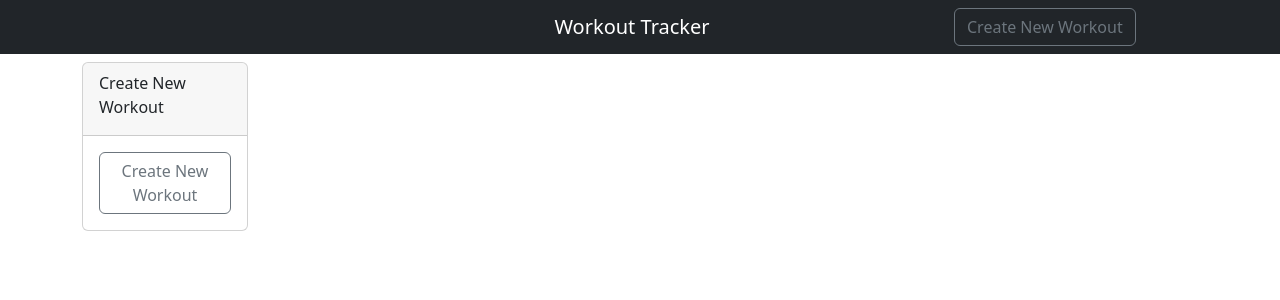
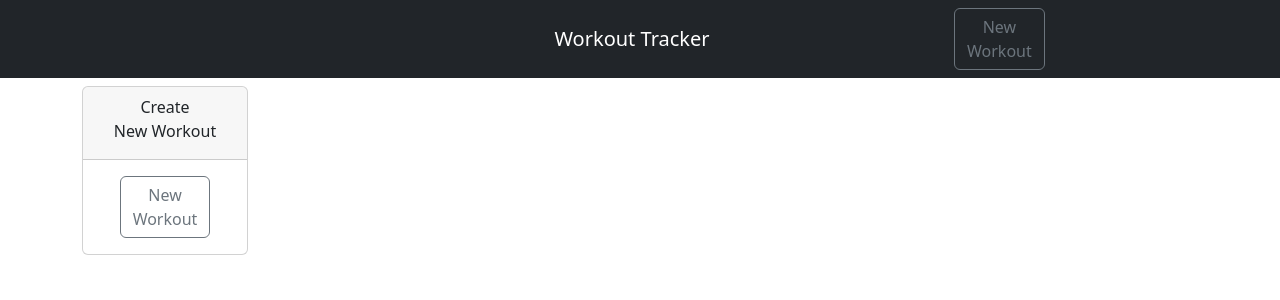
Before and after one commit to David-Ogden-III/first_react_project, a React (Create React App) app: page / in a window 1280 px wide. Shown: the top 300 px of the page. Built offline with nearby package versions, Linux system fonts and the light colour scheme.

Commit message:
Still not able to filter exercises by card ID but rest of MVP is complete

```diff
--- a/src/App.js
+++ b/src/App.js
@@ -1,7 +1,7 @@
 import { Header } from './components/Header';
 import { useState } from 'react';
 import AddExerciseCard from './components/addExerciseCard'
-import { Container } from 'reactstrap';
+import { Container, Row } from 'reactstrap';
 
 let nextId = 10;
 let superNextId = 100
@@ -25,8 +25,12 @@ function App() {
     <div>
       <Header onSubmit={addTitle} />
       <Container>
-        <AddExerciseCard workoutList={workoutList} addExercise={addExercise} exerciseList={exerciseList} onSubmit={addTitle} />
-      </Container>
+        <Row>
+        {workoutList.map(workout =>
+        <AddExerciseCard key={workout.id} workoutList={workout} cardId={workout.id} addExercise={addExercise} exerciseList={exerciseList} onSubmit={addTitle} />
+        )}
+        </Row>
+        </Container>
     </div>
   );
 };
--- a/src/components/addExerciseCard.js
+++ b/src/components/addExerciseCard.js
@@ -1,37 +1,36 @@
-import { Row, Col, CardHeader, Card, CardBody, CardTitle } from 'reactstrap';
+import { Col, CardHeader, Card, CardBody, CardTitle } from 'reactstrap';
 import ExerciseForm from './exerciseComps/ExerciseForm';
 import ModalForm from './focusComps/ModalForm';
 
-export default function AddExerciseCard({ workoutList, addExercise, exerciseList, onSubmit }) {
+export default function AddExerciseCard({ workoutList, addExercise, exerciseList, onSubmit, cardId }) {
 
     return (
-        <Row>
-            {workoutList.map(workout =>
-                <Col md='2' xs='4' className='my-2' key={workout.id}>
-                    {workout.id !== 0 ?
+        <>
+
+                <Col xs='6' sm='4' md='3' lg='2' className='my-2' >
+                    {workoutList.id !== 0 ?
                         <Card>
                             <CardHeader>
-                                <CardTitle>
-                                    {workout.focus}<br />{workout.date}
+                                <CardTitle className='text-center'>
+                                    {workoutList.focus}<br />{workoutList.date}
                                 </CardTitle>
                             </CardHeader>
                             <CardBody className='mx-auto'>
-                                <ExerciseForm onSubmit={addExercise} workoutList={workoutList} exerciseList={exerciseList} />
+                                <ExerciseForm onSubmit={addExercise} workoutList={workoutList} exerciseList={exerciseList} cardId={cardId} />
                             </CardBody>
                         </Card>
                         : <Card>
                             <CardHeader>
-                                <CardTitle>
-                                   Create New Workout
+                                <CardTitle className='text-center'>
+                                   Create<br />New Workout
                                 </CardTitle>
                             </CardHeader>
-                            <CardBody>
+                            <CardBody className='mx-auto'>
                                 <ModalForm onSubmit={onSubmit}/>
                             </CardBody>
                         </Card>
                     }
                 </Col>
-            )}
-        </Row>
+        </>
     )
 };
--- a/src/components/exerciseComps/AddExercise.js
+++ b/src/components/exerciseComps/AddExercise.js
@@ -1,23 +1,19 @@
 import { Col, Row, Button } from "reactstrap";
 
-const AddExercise = ({ exerciseList, workoutList }) => {
+const AddExercise = ({ exerciseList, cardId }) => {
+    const pleaseWork = exerciseList.filter(
+        exercise => exercise.cardId === cardId
+    );
+
+    if (pleaseWork.length === 0) {
+        return <p>No Exercises yet</p>
+    }
+
     return (
         <>
-            <Row>
-                <Col xs='3'>
-                    Exercise
-                </Col>
-                <Col xs='2'>
-                    Weight
-                </Col>
-                <Col xs='2'>
-                    Reps
-                </Col>
-                <hr />
-            </Row>
-            {exerciseList.map(exercise =>
+            {pleaseWork.map(exercise => (
                 <Row key={exercise.id}>
-                    { exercise.id !==0 ?
+                    {exercise.id !== 0 ?
                         <>
                             <Col xs='3'>
                                 {exercise.lift}
@@ -32,10 +28,10 @@ const AddExercise = ({ exerciseList, workoutList }) => {
                                 <Button size='sm' type='submit' className="my-1">Edit</Button>
                             </Col>
                         </>
-                   : null }
+                        : null}
                 </Row>
 
-            )
+            ))
             }
         </>
     )
--- a/src/components/exerciseComps/ExerciseForm.js
+++ b/src/components/exerciseComps/ExerciseForm.js
@@ -5,7 +5,7 @@ import AddExercise from './AddExercise';
 import { exerciseFormValidation } from './ExerciseFormValidation';
 
 
-function ExerciseForm({ onSubmit, exerciseList, workoutList }) {
+function ExerciseForm({ onSubmit, exerciseList, workoutList, cardId }) {
     const [modalOpen, setModalOpen] = useState(false);
 
     const handleSubmit = (values, { resetForm }) => {
@@ -22,10 +22,11 @@ function ExerciseForm({ onSubmit, exerciseList, workoutList }) {
     return (
         <>
             <Button outline onClick={() => setModalOpen(true)}>
-                View Workout
+                View<br />Workout
             </Button>
             <Modal isOpen={modalOpen}>
                 <ModalHeader toggle={() => setModalOpen(false)}>
+                    {workoutList.focus}<br />{workoutList.date}
                 </ModalHeader>
                 <ModalBody>
 
@@ -84,7 +85,19 @@ function ExerciseForm({ onSubmit, exerciseList, workoutList }) {
                             </FormGroup>
                         </Form>
                     </Formik>
-                    <AddExercise exerciseList={exerciseList} workoutList={workoutList} />
+                    <Row>
+                <Col xs='3'>
+                    Exercise
+                </Col>
+                <Col xs='2'>
+                    Weight
+                </Col>
+                <Col xs='2'>
+                    Reps
+                </Col>
+                <hr />
+            </Row>
+                    <AddExercise exerciseList={exerciseList} workoutList={workoutList} cardId={cardId} />
                 </ModalBody>
             </Modal>
         </>
--- a/src/components/focusComps/ModalForm.js
+++ b/src/components/focusComps/ModalForm.js
@@ -18,7 +18,7 @@ function ModalForm({ onSubmit }) {
     return (
         <>
             <Button outline onClick={() => setModalOpen(true)} >
-                Create New Workout
+                New<br />Workout
             </Button>
             <Modal isOpen={modalOpen}>
                 <ModalHeader toggle={() => setModalOpen(false)}>
```
Lines whose indentation alone changed are shown as unchanged.
